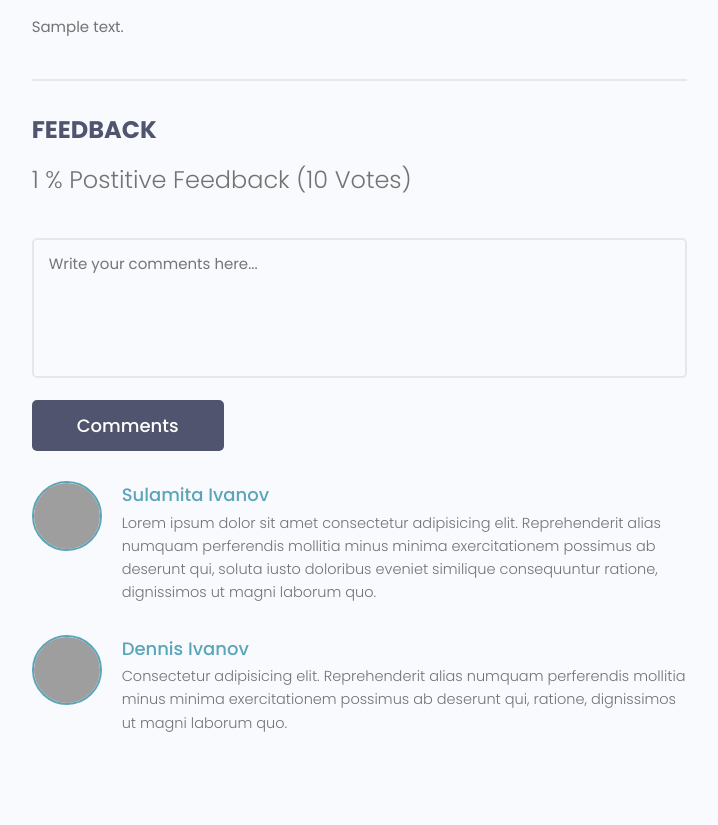
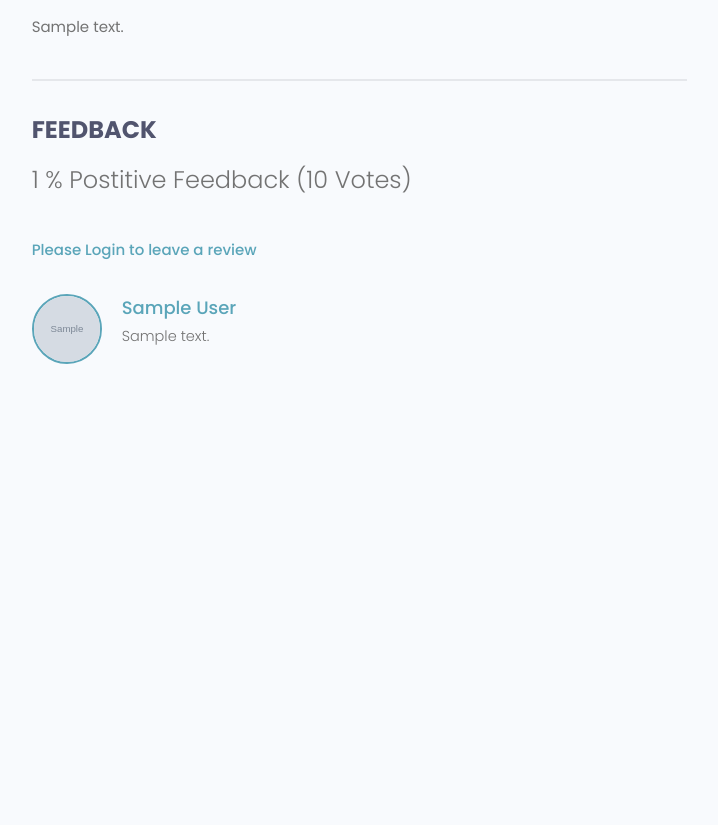
Before and after one commit to Alex302-dev/ScoutLy-Django, a Django app: page /projects/project/00000000-0000-0000-0000-000000000001/ in a window 1280 px wide. Shown: the part 696-1521 px from the top of the page, without its empty margins (465-1183 px from the left). After the commit the page ends 1060 px from the top, so only its background shows below. Run offline with Django 5.2, Linux system fonts and the light colour scheme; tables that the repository leaves empty hold one stand-in row (values such as "Sample post"); grey boxes marked "Sample" are stand-in pictures; some libraries are stand-ins or nearby versions; grey boxes are pictures that could not be loaded.

Commit message:
Add review functionality to projects
Introduces the ability for users to submit reviews on projects, including a ReviewForm, model changes to associate reviews with users and enforce unique reviews per user/project, and template/view updates for review submission and display. Also includes minor CSS adjustments and login improvements.

```diff
--- a/projects/forms.py
+++ b/projects/forms.py
@@ -1,6 +1,6 @@
 from django.forms import ModelForm
 from django import forms
-from .models import Project
+from .models import Project, Review
 
 
 class ProjectForm(ModelForm):
@@ -23,3 +23,15 @@ class ProjectForm(ModelForm):
         for name, field in self.fields.items():
             field.widget.attrs.update({'class':'input'})
             # self.fields['title'].widget.attrs.update({'class': 'input'})
+
+
+class ReviewForm(forms.ModelForm):
+    class Meta:
+        model = Review
+        fields = ['value', 'body']
+        labels = {'value': 'Place your Vote', 'body': 'Add a comment with your vote'}
+
+    def __init__(self, *args, **kwargs):
+        super(ReviewForm, self).__init__(*args, **kwargs)
+        for name, field in self.fields.items():
+            field.widget.attrs.update({'class':'input'})
--- a/projects/models.py
+++ b/projects/models.py
@@ -22,7 +22,22 @@ class Project(models.Model):
         return f"{self.title}"
 
     class Meta:
-        ordering = ['-created']
+        ordering = ['-vote_ratio', '-vote_total', 'title']
+
+    @property
+    def getVoteCount(self):
+        reviews = self.review_set.all()
+        upVotes = reviews.filter(value='up').count()
+        totalVotes = reviews.count()
+        ratio = (upVotes / totalVotes) * 100
+        self.vote_total = totalVotes
+        self.vote_ratio = ratio
+        self.save()
+
+    @property
+    def reviewers(self):
+        queryset = self.review_set.all().values_list('owner__id', flat=True)
+        return queryset
 
 
 class Review(models.Model):
@@ -30,12 +45,15 @@ class Review(models.Model):
         ('up', 'Up Vote'),
         ('down', 'Down Vote'),
     )
-    # owner
+    owner = models.ForeignKey(Profile, on_delete=models.CASCADE, null=True)
     project = models.ForeignKey(Project, on_delete=models.CASCADE)
     body = models.TextField(null=True, blank=True)
     value = models.CharField(max_length=200, choices=VOTE_TYPE, null=True, blank=True)
     created = models.DateTimeField(auto_now_add=True)
     id = models.UUIDField(default=uuid.uuid4, unique=True, primary_key=True, editable=False)
+
+    class Meta:
+        unique_together = [['owner', 'project']]
 
     def __str__(self):
         return f"{self.value}"
--- a/projects/templates/projects/single_project.html
+++ b/projects/templates/projects/single_project.html
@@ -46,43 +46,45 @@
             <h5 class="project--rating">
               {{ project.vote_ratio }} % Postitive Feedback ({{ project.vote_total }} Vote{{ project.vote_total|pluralize:'s'}})
             </h5>
+            {% if request.user.profile.id in project.reviewers %}
+              <p>You have already submitted your review for this project</p>
+            {% elif request.user.profile == project.owner %}
+            <p>You cannout review your own work</p>
+            {% elif request.user.is_authenticated %}
 
-            <form class="form" action="#" method="POST">
-              <!-- Textarea -->
+
+            <form class="form" action="{% url 'project' project.id %}" method="POST">
+              {% csrf_token %}
+              {% for field in form %}
               <div class="form__field">
-                <label for="formInput#textarea">Comments: </label>
-                <textarea class="input input--textarea" name="message" id="formInput#textarea"
-                  placeholder="Write your comments here..."></textarea>
+                  <label for="formInput#textarea">{{field.label}}</label>
+                  {{field}}
               </div>
-              <input class="btn btn--sub btn--lg" type="submit" value="Comments" />
+              {% endfor %}
+              <input class="btn btn--sub btn--lg" type="submit" value="Add Review" />
             </form>
+            {% else %}
+            <a href="{% url 'login' %}?next={{request.path}}">Please Login to leave a review</a>
+
+            {% endif %}
+
+
             <div class="commentList">
+              {% for review in project.review_set.all %}
+              {% if review.body %}
               <div class="comment">
-                <a href="profile.html">
-                  <img class="avatar avatar--md"
-                    src="https://pbs.twimg.com/profile_images/1335382240931368961/b3wSZKj4_400x400.jpg" alt="user" />
+                <a href="{% url 'user-profile' review.owner.id %}">
+                  <img class="avatar avatar--md" src="{{review.owner.profile_image.url}}" alt="user" />
                 </a>
                 <div class="comment__details">
-                  <a href="profile.html" class="comment__author">Sulamita Ivanov</a>
-                  <p class="comment__info">
-                    Lorem ipsum dolor sit amet consectetur adipisicing elit. Reprehenderit alias numquam perferendis
-                    mollitia minus minima exercitationem possimus ab deserunt qui, soluta iusto doloribus eveniet
-                    similique consequuntur ratione, dignissimos ut magni laborum quo.
-                  </p>
+                  <a href="{% url 'user-profile' review.owner.id %}" class="comment__author">{{review.owner.name}}</a>
+                  <p class="comment__info">{{review.body|linebreaksbr}}</p>
                 </div>
               </div>
-              <div class="comment">
-                <a href="profile.html">
-                  <img class="avatar avatar--md" src="https://avatars.githubusercontent.com/u/33843378" alt="user" />
-                </a>
-                <div class="comment__details">
-                  <a href="profile.html" class="comment__author">Dennis Ivanov</a>
-                  <p class="comment__info">
-                    Consectetur adipisicing elit. Reprehenderit alias numquam perferendis mollitia minus minima
-                    exercitationem possimus ab deserunt qui, ratione, dignissimos ut magni laborum quo.
-                  </p>
-                </div>
-              </div>
+              {% endif %}
+              {% endfor %}
+
+
             </div>
           </div>
         </div>
--- a/projects/views.py
+++ b/projects/views.py
@@ -1,8 +1,9 @@
 from django.shortcuts import render, redirect
 from django.contrib.auth.decorators import login_required
 from .models import Project, Tag, Review
-from .forms import ProjectForm
+from .forms import ProjectForm, ReviewForm
 from django.db.models import Q
+from django.contrib import messages
 from django.core.paginator import Paginator, Page, EmptyPage, PageNotAnInteger
 from .utils import searchProjects, paginateProjects
 
@@ -16,7 +17,21 @@ def projects(request):
 
 def project(request, pk):
     projectObj = Project.objects.get(id=pk)
-    context = {'project': projectObj}
+    form = ReviewForm()
+
+    if request.method == 'POST':
+        form = ReviewForm(request.POST)
+        review = form.save(commit=False)
+        review.project = projectObj
+        review.owner = request.user.profile
+        review.save()
+        projectObj.getVoteCount
+        messages.success(request, "Your review was successfully submitted!")
+        return redirect('project', pk=projectObj.id)
+
+    # vote count
+
+    context = {'project': projectObj, 'form': form}
     return render(request, 'projects/single_project.html',context)
 
 @login_required(login_url='login')
--- a/static/styles/app.css
+++ b/static/styles/app.css
@@ -535,10 +535,10 @@ img {
   border-top: 2px solid var(--color-light);
 }
 
-.comments .form label {
+/* .comments .form label {
   position: absolute;
   margin: -9999px;
-}
+} */
 
 .commentList {
   margin: 3rem 0;
@@ -845,3 +845,19 @@ img {
   margin-bottom: 1rem;
   margin-top: 2rem;
 }
+
+
+
+/*=======================
+  Fixed Position Alerts Wrapper
+========================*/
+
+.alert {
+  position: fixed;
+  left: 50%;
+  top: 120px;
+  transform: translate(-50%, -50%);
+
+
+  z-index: 99999;
+}
--- a/static/styles/main.css
+++ b/static/styles/main.css
@@ -1,3 +1,3 @@
 h1{
-    color: blue;
+    color: purple;
 }
--- a/static/uikit/styles/modules/_form.css
+++ b/static/uikit/styles/modules/_form.css
@@ -31,10 +31,10 @@
   color: var(--color-text);
 }
 
-.form__label--hidden {
+/* .form__label--hidden {
   position: absolute;
   text-indent: -9999px;
-}
+} */
 
 input.input[type='text'],
 input.input[type='email'],
--- a/users/templates/users/login_register.html
+++ b/users/templates/users/login_register.html
@@ -18,7 +18,7 @@
       {% csrf_token %}
       {% for field in form %}
       <div class="form__field">
-        <label for="formInput#text">{{ field.label }} </label>
+        <label for="formInput#text">{{ field.label }}</label>
         {{ field}}
 
         <!-- {% if field.help_text %}
@@ -58,7 +58,7 @@
       <p>Hello Developer, Welcome Back!</p>
     </div>
 
-    <form action="{% url 'login' %}" method="POST" class="form auth__form">
+    <form action="" method="POST" class="form auth__form">
       {% csrf_token %}
       <!-- Input:Username -->
       <div class="form__field">
--- a/users/views.py
+++ b/users/views.py
@@ -38,7 +38,7 @@ def loginUser(request):
         return redirect("profiles")
 
     if request.method == "POST":
-        username = request.POST["username"]
+        username = request.POST["username"].lower()
         password = request.POST["password"]
 
         try:
@@ -50,7 +50,7 @@ def loginUser(request):
 
         if user is not None:
             login(request, user)
-            return redirect("profiles")
+            return redirect(request.GET['next'] if 'next' in request.GET else 'account')
         else:
             messages.error(request, "Username OR password is incorrect")
 
```
Also changed, not shown: projects/migrations/0005_alter_project_options_review_owner_and_more.py (added).
